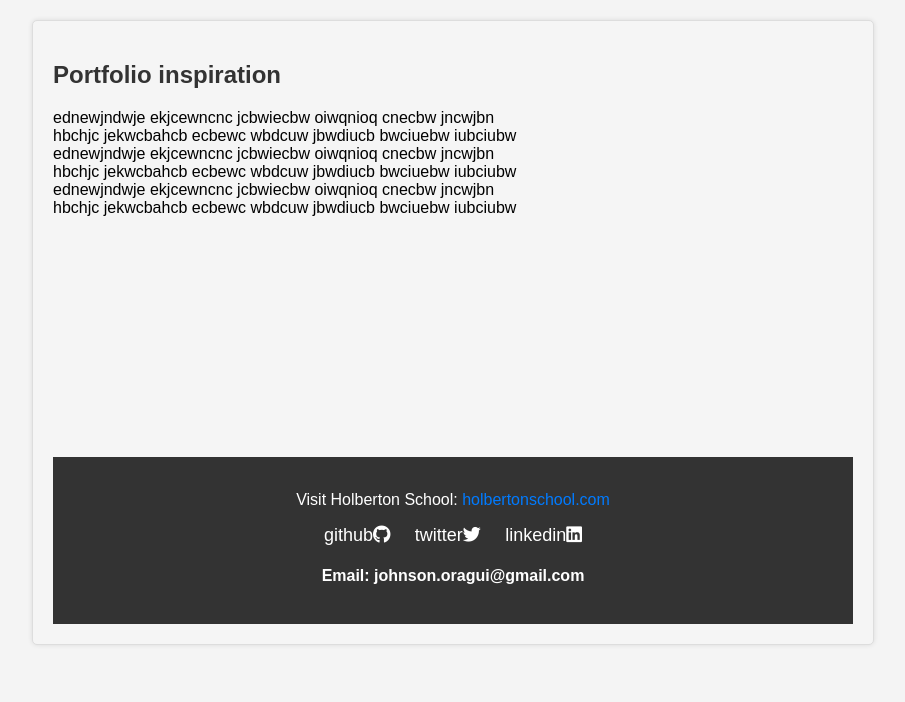
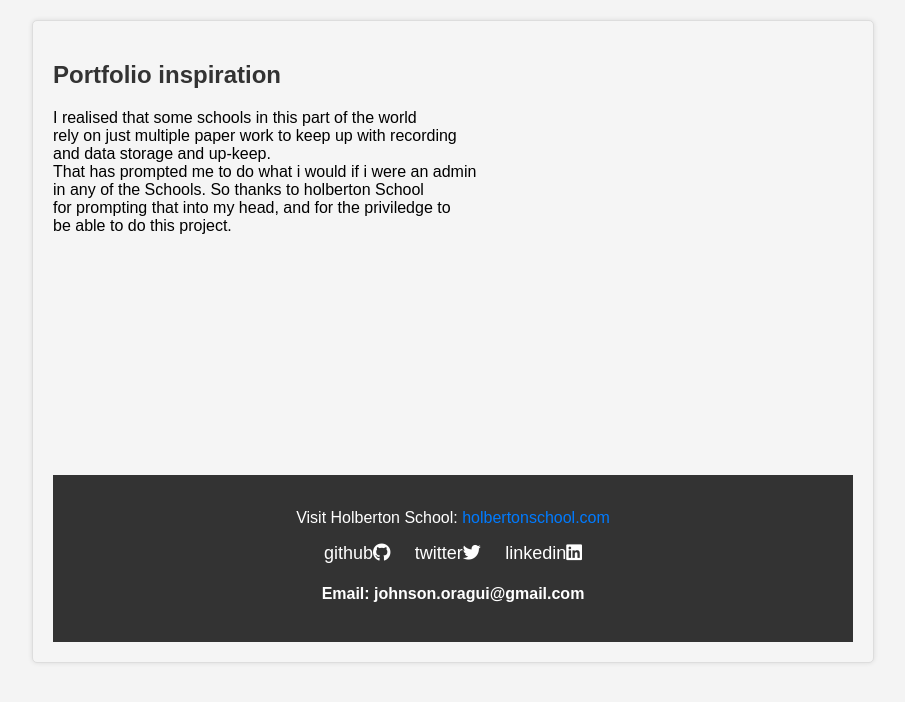
Before and after one commit to Sentense1/MVP-CRUD, a Flask app: page /about in a window 1280 px wide. Shown: the part 70-772 px from the top of the page, without its empty margins (187-1092 px from the left). Run offline with Flask 3, Linux system fonts and the light colour scheme.

Commit message:
updated about.html

```diff
--- a/templates/about.html
+++ b/templates/about.html
@@ -22,12 +22,13 @@
 <div class="page-container">
 
     <h1>Portfolio inspiration</h1>
-    <p>ednewjndwje ekjcewncnc jcbwiecbw oiwqnioq cnecbw jncwjbn <br>
-        hbchjc jekwcbahcb ecbewc wbdcuw jbwdiucb bwciuebw iubciubw <br>
-        ednewjndwje ekjcewncnc jcbwiecbw oiwqnioq cnecbw jncwjbn <br>
-        hbchjc jekwcbahcb ecbewc wbdcuw jbwdiucb bwciuebw iubciubw <br>
-        ednewjndwje ekjcewncnc jcbwiecbw oiwqnioq cnecbw jncwjbn <br>
-        hbchjc jekwcbahcb ecbewc wbdcuw jbwdiucb bwciuebw iubciubw <br>
+    <p>I realised that some schools in this part of the world <br>
+        rely on just multiple paper work to keep up with recording <br>
+        and data storage and up-keep. <br>
+        That has prompted me to do what i would if i were an admin <br>
+        in any of the Schools. So thanks to holberton School <br>
+        for prompting that into my head, and for the priviledge to  <br>
+        be able to do this project.
      </p>
 
      <footer class="footer">
```
